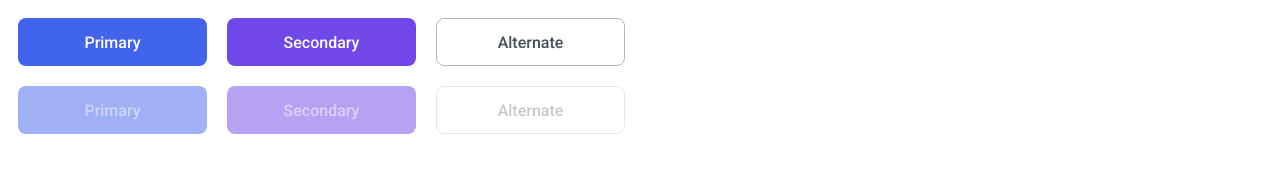
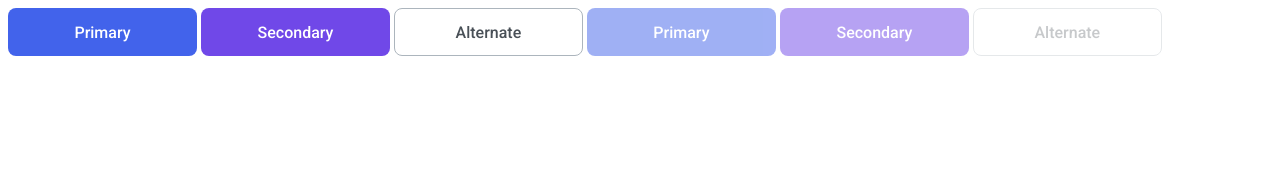
Before and after one commit to js-tasks-ru/htmlcss-20210513_achegevara, a website: page 03-lection1/01-button/index.html in a window 1280 px wide. Drawn offline with Linux system fonts and the light colour scheme.

Commit message:
01-button-changes-commit2

```diff
--- a/03-lection1/01-button/button.css
+++ b/03-lection1/01-button/button.css
@@ -1,10 +1,4 @@
 /* Стилизация кнопки */
-.container {
-width: 700px;
-display: flex;
-flex-wrap: wrap;
-}
-
 .button {
 font-family: Roboto;
 font-style: normal;
@@ -16,8 +10,6 @@ text-align: center;
 color: var(--white);
 border-radius: 8px;
 border: none;
-
-margin: 10px;
 }
 
 .button_primary {
@@ -44,34 +36,7 @@ box-sizing: border-box;
 transition: opacity 200ms ease-in-out, border-color 200ms ease-in-out;
 }
 
-.button_content-primary {
-left: 35.14%;
-right: 34.7%;
-top: 31.25%;
-bottom: 29.17%;
-}
-
-.button_content-secondary {
-left: 29.65%;
-right: 30.14%;
-top: 31.25%;
-bottom: 29.17%;
-}
-
-.button_content-alternate {
-left: 32.4%;
-right: 32.68%;
-top: 31.25%;
-bottom: 29.17%;
-
-color: var(--grey-4);
-}
-
-.button_primary_disabled {
-opacity: 0.5;
-}
-
-.button_secondary_disabled {
+.button_disabled {
 opacity: 0.5;
 }
 
@@ -79,24 +44,16 @@ opacity: 0.5;
 opacity: 0.3;
 }
 
-.button_content-primary_disabled {
-opacity: 0.5;
-}
-
-.button_content-secondary_disabled {
-opacity: 0.5;
-}
-
-.button_primary:hover:not(.button_primary_disabled),
-.button_primary:active:not(.button_primary_disabled),
-.button_primary:focus:not(.button_primary_disabled) {
+.button_primary:hover:not(.button_disabled),
+.button_primary:active:not(.button_disabled),
+.button_primary:focus:not(.button_disabled) {
 background: #2342C0;
 cursor: pointer;
 }
 
-.button_secondary:hover:not(.button_secondary_disabled),
-.button_secondary:active:not(.button_secondary_disabled),
-.button_secondary:focus:not(.button_secondary_disabled) {
+.button_secondary:hover:not(.button_disabled),
+.button_secondary:active:not(.button_disabled),
+.button_secondary:focus:not(.button_disabled) {
 background: #5028C6;
 cursor: pointer;
 }
--- a/03-lection1/01-button/index.html
+++ b/03-lection1/01-button/index.html
@@ -10,24 +10,24 @@
 <body>
     <div class="container">
     <button class="button button_primary">
-        <span class="button_content-primary">Primary</span>
+        <span>Primary</span>
     </button>
     <button class="button button_secondary">
-        <span class="button_content-secondary">Secondary</span>
+        <span>Secondary</span>
     </button>
     <button class="button button_alternate">
-        <span class="button_content-alternate">Alternate</span>
+        <span>Alternate</span>
     </button>
 
 
-    <button class="button button_primary button_primary_disabled">
-        <span class="button_content-primary button_content-primary_disabled">Primary</span>
+    <button class="button button_primary button_disabled">
+        <span>Primary</span>
     </button>
-    <button class="button button_secondary button_secondary_disabled">
-        <span class="button_content-secondary button_content-secondary_disabled">Secondary</span>
+    <button class="button button_secondary button_disabled">
+        <span>Secondary</span>
     </button>
     <button class="button button_alternate button_alternate_disabled">
-        <span class="button_content-alternate button_content-alternate_disabled">Alternate</span>
+        <span>Alternate</span>
     </button>
     </div>
 
```
